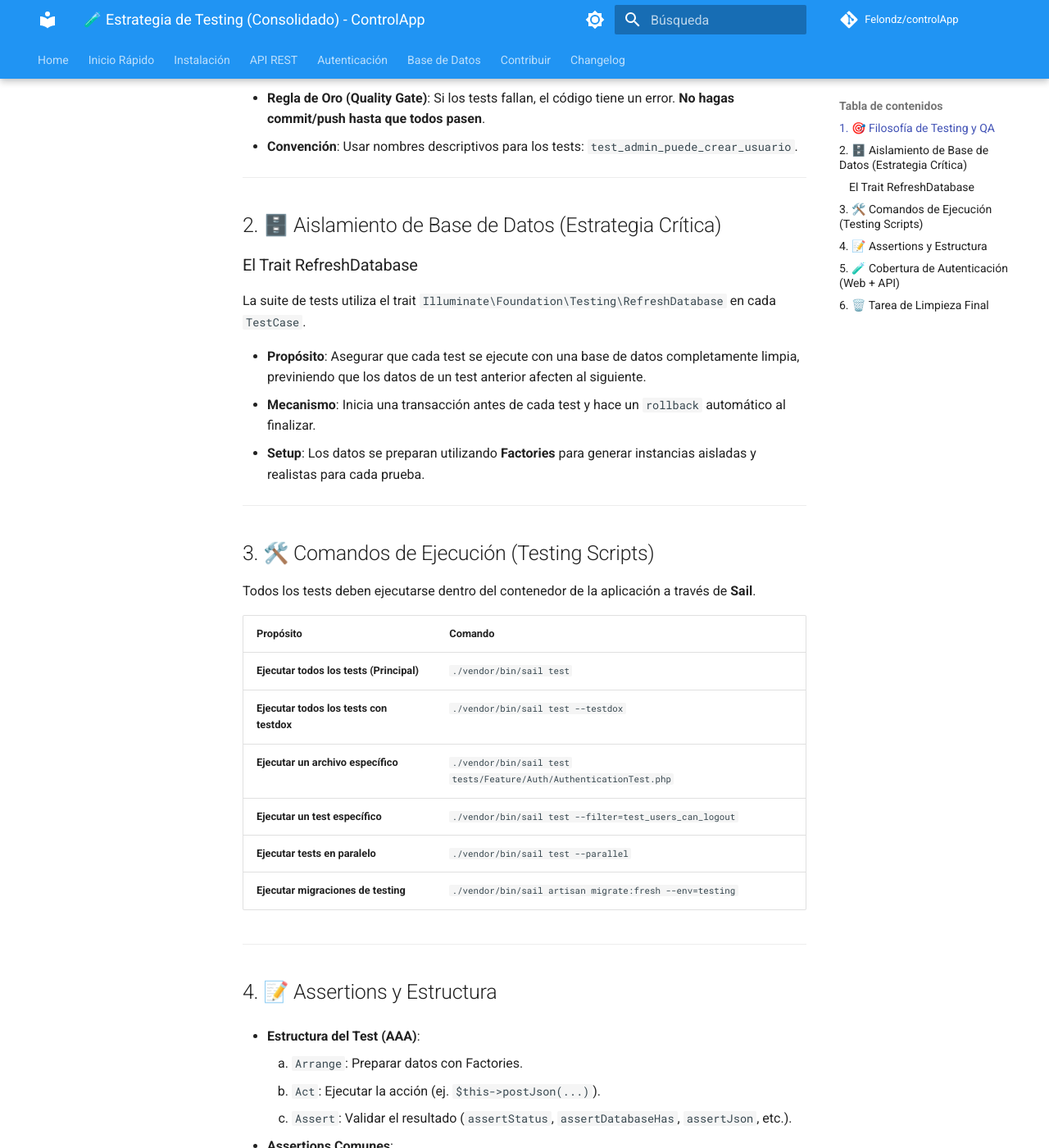
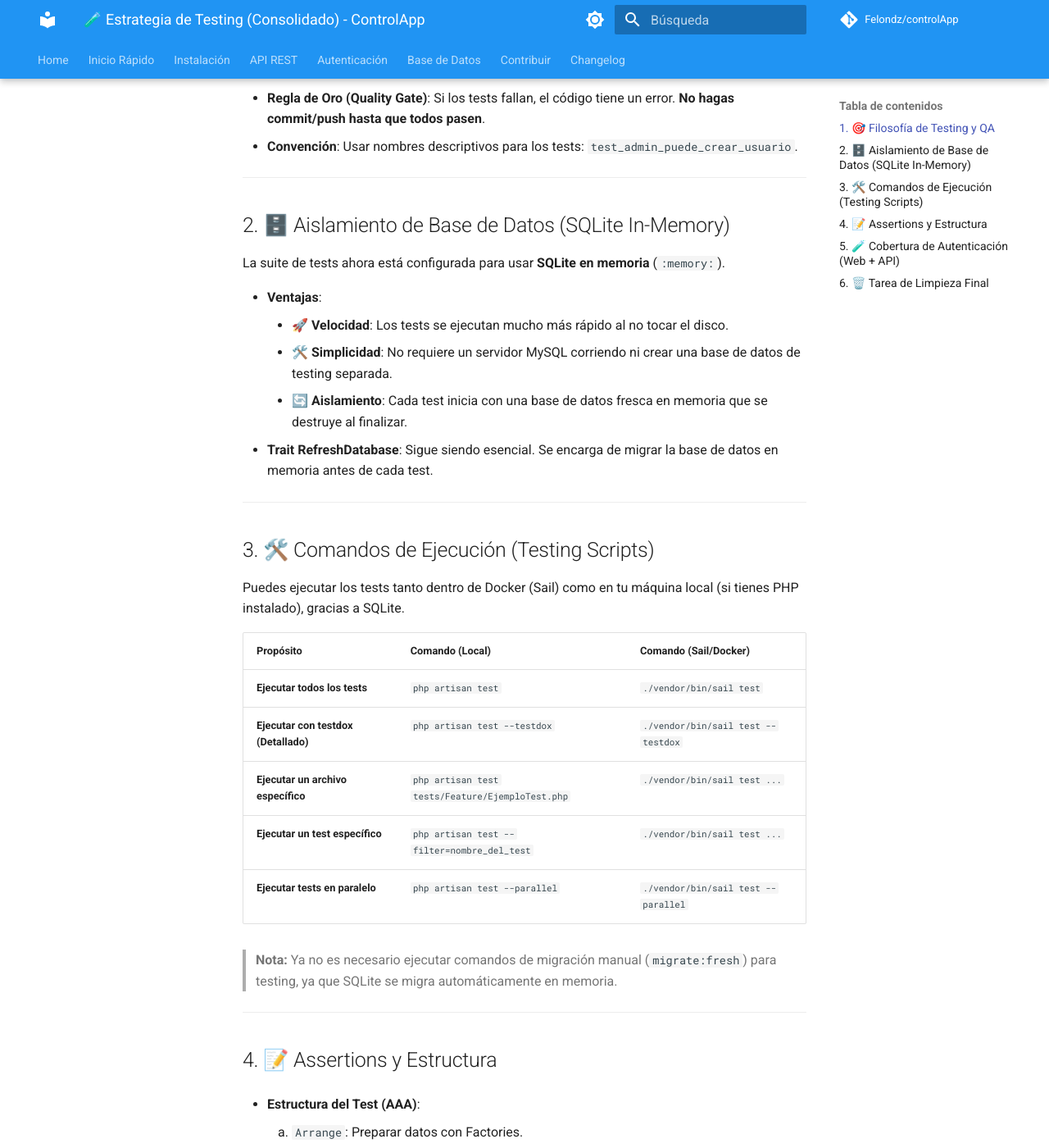
Before and after one commit to Felondz/controlApp, an MkDocs documentation site: the page built from docs/es/04-testing/TESTING_ARCHITECTURE.md, in a window 1280 px wide and 1400 px high, scrolled down 390 px. Shown: the whole window at 82% size. Built offline with MkDocs 1.6.1 and Material for MkDocs 9.7.7, drawn with Linux system fonts in a browser that asks for light colours; comment, search, counter and statistics services are not loaded.

```diff
--- a/docs/es/04-testing/TESTING_ARCHITECTURE.md
+++ b/docs/es/04-testing/TESTING_ARCHITECTURE.md
@@ -12,29 +12,31 @@
 
 ---
 
-## 2. 🗄️ Aislamiento de Base de Datos (Estrategia Crítica)
+## 2. 🗄️ Aislamiento de Base de Datos (SQLite In-Memory)
 
-### El Trait RefreshDatabase
-La suite de tests utiliza el trait `Illuminate\Foundation\Testing\RefreshDatabase` en cada `TestCase`.
+La suite de tests ahora está configurada para usar **SQLite en memoria** (`:memory:`).
 
-* **Propósito**: Asegurar que cada test se ejecute con una base de datos completamente limpia, previniendo que los datos de un test anterior afecten al siguiente.
-* **Mecanismo**: Inicia una transacción antes de cada test y hace un `rollback` automático al finalizar.
-* **Setup**: Los datos se preparan utilizando **Factories** para generar instancias aisladas y realistas para cada prueba.
+*   **Ventajas**:
+    *   🚀 **Velocidad**: Los tests se ejecutan mucho más rápido al no tocar el disco.
+    *   🛠️ **Simplicidad**: No requiere un servidor MySQL corriendo ni crear una base de datos de testing separada.
+    *   🔄 **Aislamiento**: Cada test inicia con una base de datos fresca en memoria que se destruye al finalizar.
+*   **Trait RefreshDatabase**: Sigue siendo esencial. Se encarga de migrar la base de datos en memoria antes de cada test.
 
 ---
 
 ## 3. 🛠️ Comandos de Ejecución (Testing Scripts)
 
-Todos los tests deben ejecutarse dentro del contenedor de la aplicación a través de **Sail**.
+Puedes ejecutar los tests tanto dentro de Docker (Sail) como en tu máquina local (si tienes PHP instalado), gracias a SQLite.
 
-| Propósito | Comando |
-| :--- | :--- |
-| **Ejecutar todos los tests (Principal)** | `./vendor/bin/sail test` |
-| **Ejecutar todos los tests con testdox** | `./vendor/bin/sail test --testdox` |
-| **Ejecutar un archivo específico** | `./vendor/bin/sail test tests/Feature/Auth/AuthenticationTest.php` |
-| **Ejecutar un test específico** | `./vendor/bin/sail test --filter=test_users_can_logout` |
-| **Ejecutar tests en paralelo** | `./vendor/bin/sail test --parallel` |
-| **Ejecutar migraciones de testing** | `./vendor/bin/sail artisan migrate:fresh --env=testing` |
+| Propósito | Comando (Local) | Comando (Sail/Docker) |
+| :--- | :--- | :--- |
+| **Ejecutar todos los tests** | `php artisan test` | `./vendor/bin/sail test` |
+| **Ejecutar con testdox (Detallado)** | `php artisan test --testdox` | `./vendor/bin/sail test --testdox` |
+| **Ejecutar un archivo específico** | `php artisan test tests/Feature/EjemploTest.php` | `./vendor/bin/sail test ...` |
+| **Ejecutar un test específico** | `php artisan test --filter=nombre_del_test` | `./vendor/bin/sail test ...` |
+| **Ejecutar tests en paralelo** | `php artisan test --parallel` | `./vendor/bin/sail test --parallel` |
+
+> **Nota:** Ya no es necesario ejecutar comandos de migración manual (`migrate:fresh`) para testing, ya que SQLite se migra automáticamente en memoria.
 
 ---
 
```
Also changed, not shown: README.md (+14 -1 lines), docs/es/02-development/INSTALLATION.md (+26 -11 lines), phpunit.xml (+3 -5 lines), 6 other files.
